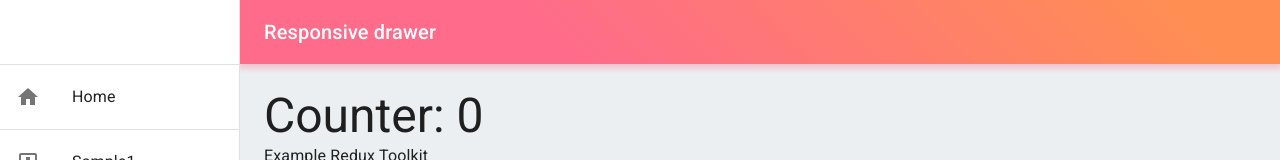
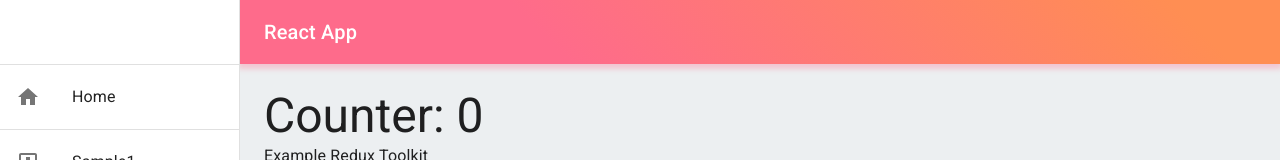
Before and after one commit to eleline/React-App-Template, a React (Create React App) app: page / in a window 1280 px wide. Shown: the top 160 px of the page. Built offline with nearby package versions, Linux system fonts and the light colour scheme.

Commit message:
Headerのアプリ名称を修正

```diff
--- a/src/components/App.tsx
+++ b/src/components/App.tsx
@@ -64,9 +64,6 @@ const AppArea = styled.div`
   height: 100vh;
   background-color: ${backgroundColor};
 `;
-const Main = styled.main`
-  padding: 20px;
-`;
 
 interface ResponsiveDrawerProps {
   container?: Element;
@@ -98,7 +95,7 @@ const App = (props: ResponsiveDrawerProps) => {
                 <MenuIcon />
               </IconButton>
               <Typography variant="h6" noWrap>
-                Responsive drawer
+                React App
               </Typography>
             </Toolbar>
           </CustomAppBar>
```
